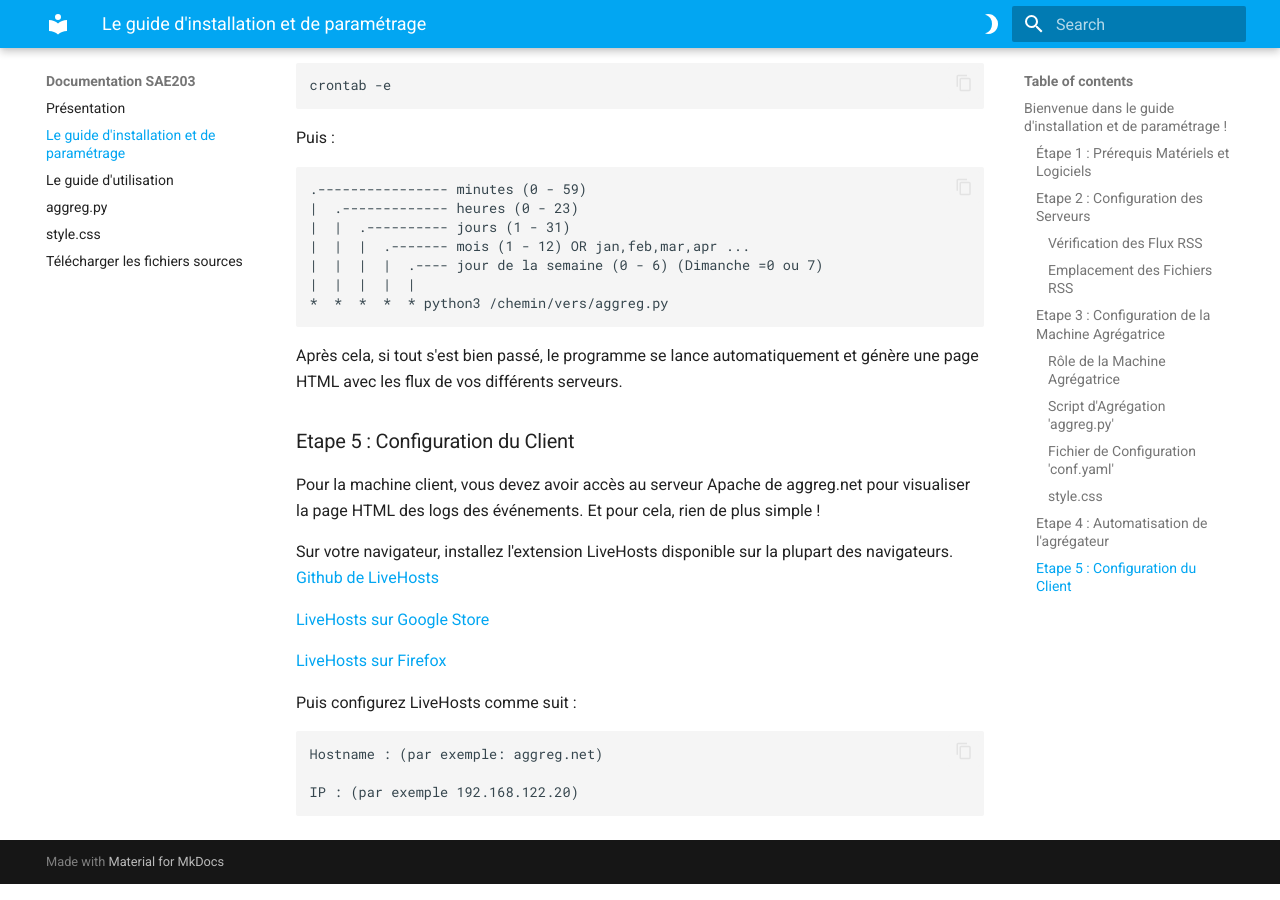
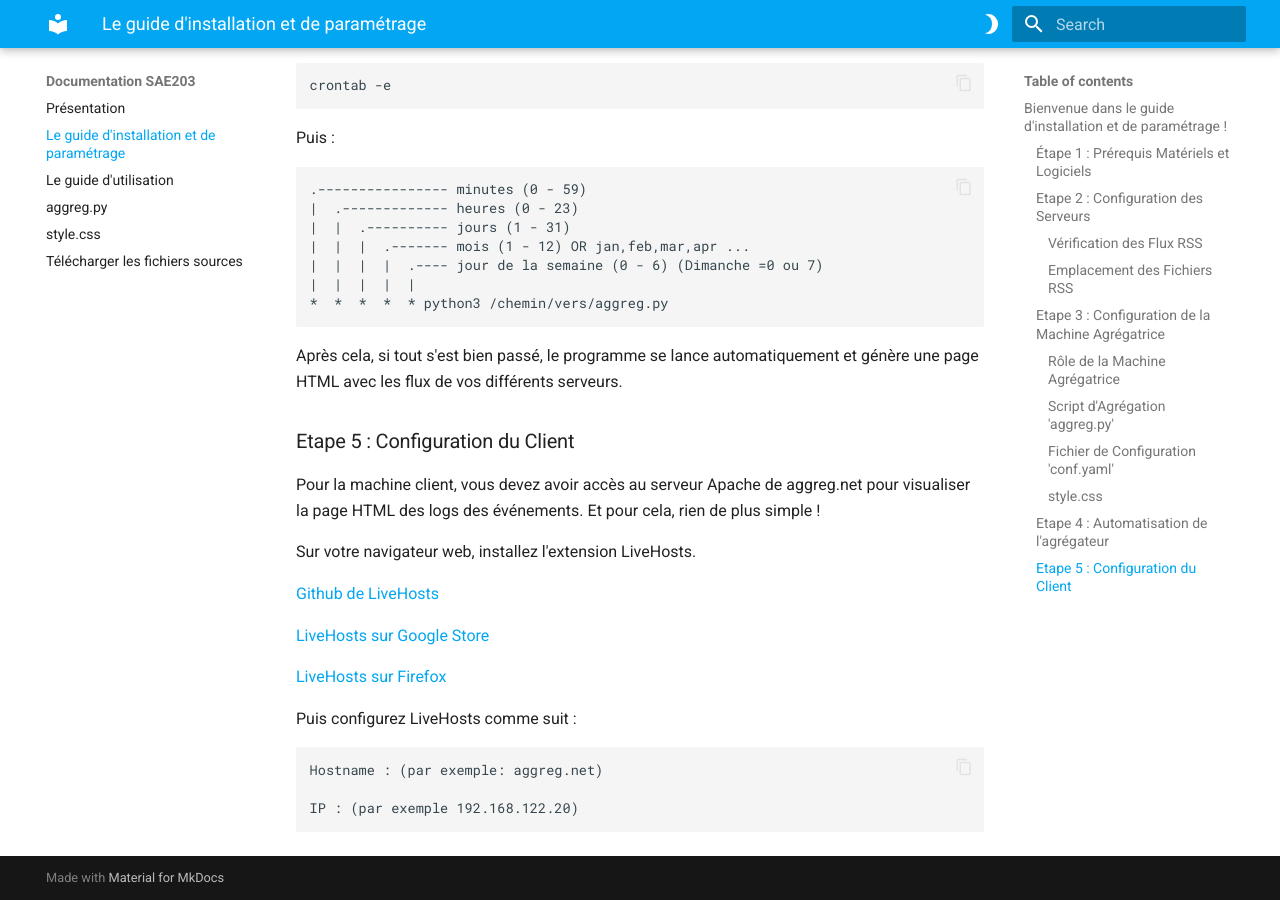
Before and after one commit to JasonVachier/SAE203, an MkDocs documentation site: the page built from docs/Etape1.md, in a window 1280 px wide and 900 px high, scrolled down 2712 px. Built offline with MkDocs 1.6.1 and Material for MkDocs 9.7.7, drawn with Linux system fonts in a browser that asks for light colours.

```diff
--- a/docs/Etape1.md
+++ b/docs/Etape1.md
@@ -166,7 +166,9 @@ Après cela, si tout s'est bien passé, le programme se lance automatiquement et
 Pour la machine client, vous devez avoir accès au serveur Apache de aggreg.net pour visualiser la page HTML des logs des événements. Et pour cela, rien de plus simple !
 
 
-Sur votre navigateur, installez l'extension LiveHosts disponible sur la plupart des navigateurs.[ Github de LiveHosts](https://github.com/Aioros/livehosts)
+Sur votre navigateur web, installez l'extension LiveHosts.
+
+[ Github de LiveHosts](https://github.com/Aioros/livehosts)
 
 [LiveHosts sur Google Store](https://chromewebstore.google.com/detail/livehosts/hdpoplemgeaioijkmoebnnjcilfjnjdi?pli=1)
 
```
